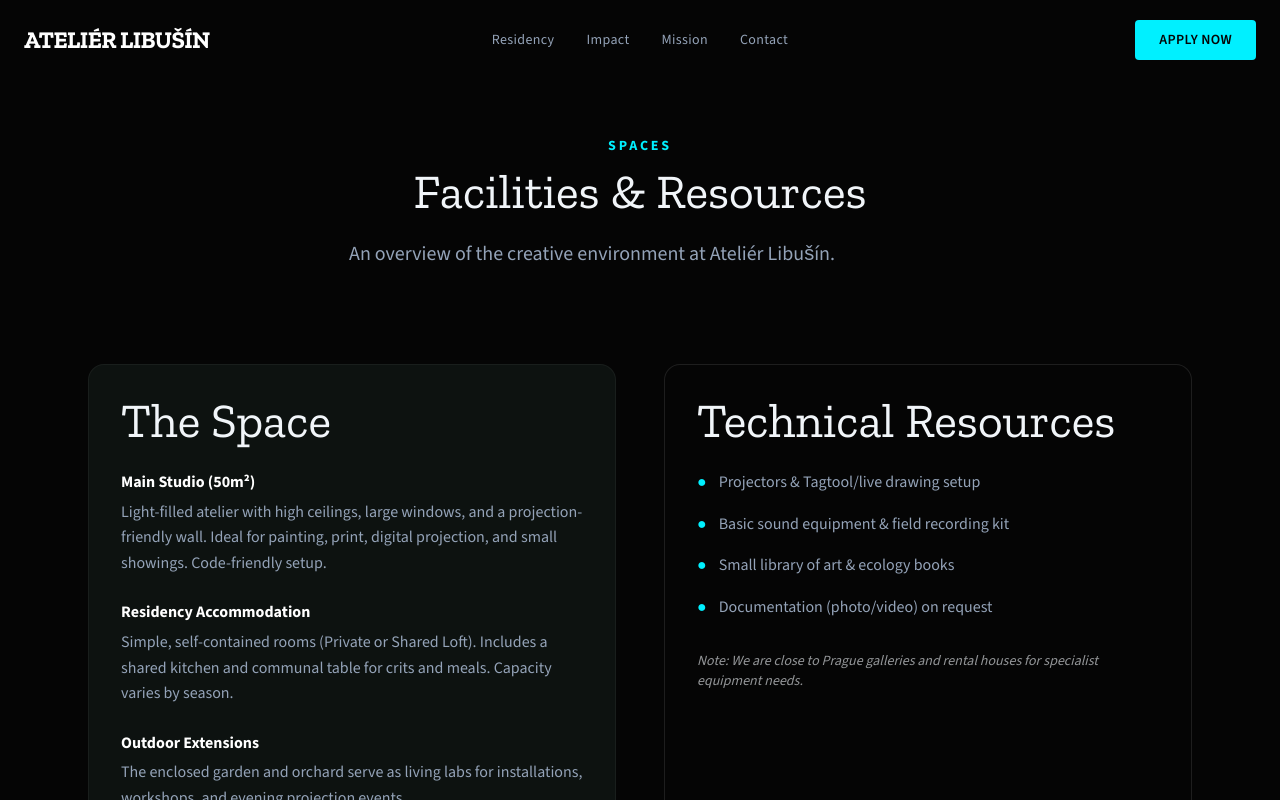
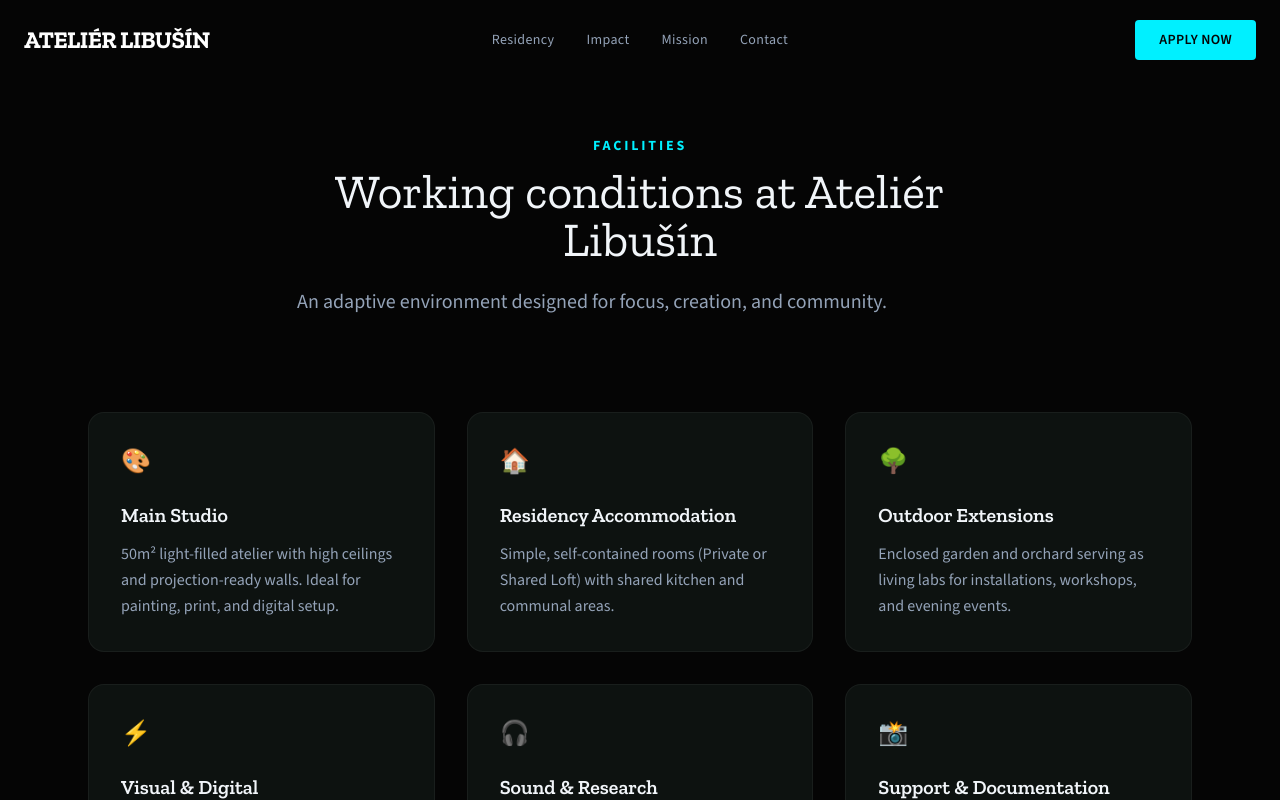
Before and after one commit to dberzon/atelier-libusin-site, a Next.js app: page /facilities in a window 1280 px wide. Shown: the top 800 px of the page. Built offline with nearby package versions, Linux system fonts and the light colour scheme.

Commit message:
feat: implement facilities page with section header, feature cards, and CTA sections

```diff
--- a/app/facilities/page.tsx
+++ b/app/facilities/page.tsx
@@ -1,6 +1,7 @@
-
 import type { Metadata } from 'next'
 import SectionHeader from '../../components/ui/SectionHeader'
+import FeatureCard from '../../components/ui/FeatureCard'
+import LinkButton from '../../components/ui/LinkButton'
 
 export const metadata: Metadata = { title: 'Facilities — Ateliér Libušín' }
 
@@ -10,62 +11,62 @@ export default function Facilities() {
 
       {/* Header */}
       <SectionHeader
-        eyebrow="Spaces"
-        title="Facilities & Resources"
-        subtitle="An overview of the creative environment at Ateliér Libušín."
+        eyebrow="Facilities"
+        title="Working conditions at Ateliér Libušín"
+        subtitle="An adaptive environment designed for focus, creation, and community."
         align="center"
       />
 
-      {/* The Space */}
-      <section className="grid md:grid-cols-2 gap-12">
-        <div className="bg-[var(--bg-panel)] p-8 rounded-2xl border border-white/5">
-          <SectionHeader title="The Space" className="mb-6" />
-          <ul className="space-y-6 text-[var(--text-muted)]">
-            <li>
-              <strong className="block text-white mb-1">Main Studio (50m²)</strong>
-              Light-filled atelier with high ceilings, large windows, and a projection-friendly wall. Ideal for painting, print, digital projection, and small showings. Code-friendly setup.
-            </li>
-            <li>
-              <strong className="block text-white mb-1">Residency Accommodation</strong>
-              Simple, self-contained rooms (Private or Shared Loft). Includes a shared kitchen and communal table for crits and meals. Capacity varies by season.
-            </li>
-            <li>
-              <strong className="block text-white mb-1">Outdoor Extensions</strong>
-              The enclosed garden and orchard serve as living labs for installations, workshops, and evening projection events.
-            </li>
-          </ul>
-        </div>
+      {/* Facilities Grid */}
+      <section className="grid grid-cols-1 md:grid-cols-2 lg:grid-cols-3 gap-8">
+
+        {/* The Space */}
+        <FeatureCard
+          title="Main Studio"
+          description="50m² light-filled atelier with high ceilings and projection-ready walls. Ideal for painting, print, and digital setup."
+          icon={<span className="text-2xl">🎨</span>}
+        />
+        <FeatureCard
+          title="Residency Accommodation"
+          description="Simple, self-contained rooms (Private or Shared Loft) with shared kitchen and communal areas."
+          icon={<span className="text-2xl">🏠</span>}
+        />
+        <FeatureCard
+          title="Outdoor Extensions"
+          description="Enclosed garden and orchard serving as living labs for installations, workshops, and evening events."
+          icon={<span className="text-2xl">🌳</span>}
+        />
 
         {/* Technical Resources */}
-        <div className="bg-[var(--bg-deep)] p-8 rounded-2xl border border-white/10 flex flex-col justify-between">
-          <div>
-            <SectionHeader title="Technical Resources" className="mb-6" />
-            <ul className="grid grid-cols-1 gap-4 text-[var(--text-muted)]">
-              <li className="flex items-center gap-3">
-                <span className="text-[var(--brand)]">●</span> Projectors & Tagtool/live drawing setup
-              </li>
-              <li className="flex items-center gap-3">
-                <span className="text-[var(--brand)]">●</span> Basic sound equipment & field recording kit
-              </li>
-              <li className="flex items-center gap-3">
-                <span className="text-[var(--brand)]">●</span> Small library of art & ecology books
-              </li>
-              <li className="flex items-center gap-3">
-                <span className="text-[var(--brand)]">●</span> Documentation (photo/video) on request
-              </li>
-            </ul>
-            <p className="mt-8 text-sm opacity-60 italic">
-              Note: We are close to Prague galleries and rental houses for specialist equipment needs.
-            </p>
-          </div>
-        </div>
+        <FeatureCard
+          title="Visual & Digital"
+          description="Projectors, Tagtool live-drawing setup, and code-friendly workspace."
+          icon={<span className="text-2xl">⚡</span>}
+        />
+        <FeatureCard
+          title="Sound & Research"
+          description="Basic sound equipment, field recording kit, and a library of art & ecology books."
+          icon={<span className="text-2xl">🎧</span>}
+        />
+        <FeatureCard
+          title="Support & Documentation"
+          description="Photo/video documentation on request. Close connections to Prague rental houses for specialist gear."
+          icon={<span className="text-2xl">📸</span>}
+        />
       </section>
 
       {/* Eco Note */}
-      <section className="text-center max-w-2xl mx-auto border-t border-white/5 pt-12">
-        <p className="text-lg text-[var(--text-main)] italic opacity-90">
-          "We encourage low-impact, eco-conscious approaches and often share seasonal produce from the orchard."
-        </p>
+      <div className="text-center max-w-2xl mx-auto border-t border-white/5 pt-12 text-[var(--text-muted)] italic">
+        "We encourage low-impact, eco-conscious approaches and often share seasonal produce from the orchard."
+      </div>
+
+      {/* CTA Block */}
+      <section className="bg-[var(--bg-panel)] rounded-2xl p-12 border border-white/5 text-center">
+        <h2 className="text-3xl font-serif text-white mb-8">Interested in working here?</h2>
+        <div className="flex flex-col md:flex-row gap-6 justify-center">
+          <LinkButton href="/apply" variant="primary">Apply Now</LinkButton>
+          <LinkButton href="/residency" variant="secondary">Explore Residency</LinkButton>
+        </div>
       </section>
 
     </div>
```
